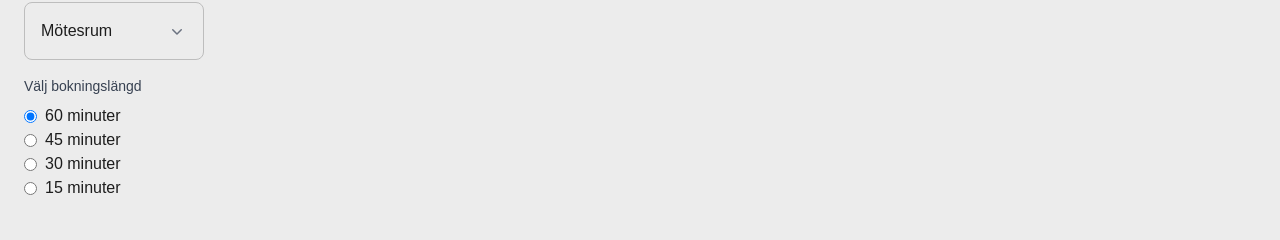
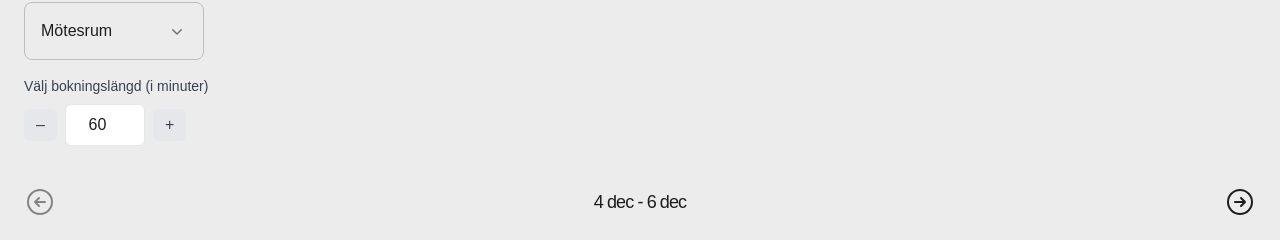
Before and after one commit to SimpFred/meeting-room-booking, a Next.js app in the folder frontend/: page /booking in a window 1280 px wide. Shown: the part 187-427 px from the top of the page. Built offline with nearby package versions, Linux system fonts and the light colour scheme; no server answers.

Commit message:
refactor: replace radio buttons with increment/decrement buttons for booking length selection

```diff
--- a/frontend/src/app/(pages)/booking/page.js
+++ b/frontend/src/app/(pages)/booking/page.js
@@ -58,55 +58,35 @@ export default function Booking() {
       <DropdownContainer />
       <div className="mt-4">
         <label className="block text-sm font-medium text-gray-700">
-          Välj bokningslängd
+          Välj bokningslängd (i minuter)
         </label>
-        <div className="mt-2 flex flex-col">
-          <label className="inline-flex items-center">
-            <input
-              type="radio"
-              className="form-radio"
-              name="bookingTime"
-              value="60"
-              checked={selectedTime === 60}
-              onChange={(e) => setSelectedTime(Number(e.target.value))}
-            />
-            <span className="ml-2">60 minuter</span>
-          </label>
-          <label className="inline-flex items-center">
-            <input
-              type="radio"
-              className="form-radio"
-              name="bookingTime"
-              value="45"
-              checked={selectedTime === 45}
-              onChange={(e) => setSelectedTime(Number(e.target.value))}
-            />
-            <span className="ml-2">45 minuter</span>
-          </label>
-          <label className="inline-flex items-center">
-            <input
-              type="radio"
-              className="form-radio"
-              name="bookingTime"
-              value="30"
-              checked={selectedTime === 30}
-              onChange={(e) => setSelectedTime(Number(e.target.value))}
-            />
-            <span className="ml-2">30 minuter</span>
-          </label>
-          <label className="inline-flex items-center">
-            <input
-              type="radio"
-              className="form-radio"
-              name="bookingTime"
-              value="15"
-              checked={selectedTime === 15}
-              onChange={(e) => setSelectedTime(Number(e.target.value))}
-            />
-            <span className="ml-2">15 minuter</span>
-          </label>
+        <div className="mt-2 flex items-center space-x-2">
+          {/* Minus-knapp */}
+          <button
+            type="button"
+            className="bg-gray-200 text-gray-700 px-3 py-1 rounded-md hover:bg-gray-300"
+            onClick={() => setSelectedTime((prev) => Math.max(10, prev - 5))} // Minskar med 15, men inte lägre än 15
+          >
+            –
+          </button>
+          {/* Visar valt värde */}
+          <input
+            type="number"
+            readOnly
+            className="form-input text-center w-20 border rounded-md p-2"
+            value={selectedTime}
+          />
+          {/* Plus-knapp */}
+          <button
+            type="button"
+            className="bg-gray-200 text-gray-700 px-3 py-1 rounded-md hover:bg-gray-300"
+            onClick={() => setSelectedTime((prev) => Math.min(120, prev + 5))} // Ökar med 15, men inte högre än 120
+          >
+            +
+          </button>
         </div>
       </div>
+
       <div
         // Initially hide the scrollbar to prevent it from obstructing the right pagination icon in the calendar
         className={`mt-[40px] max-h-[40vh]  overflow-y-scroll ${
```
